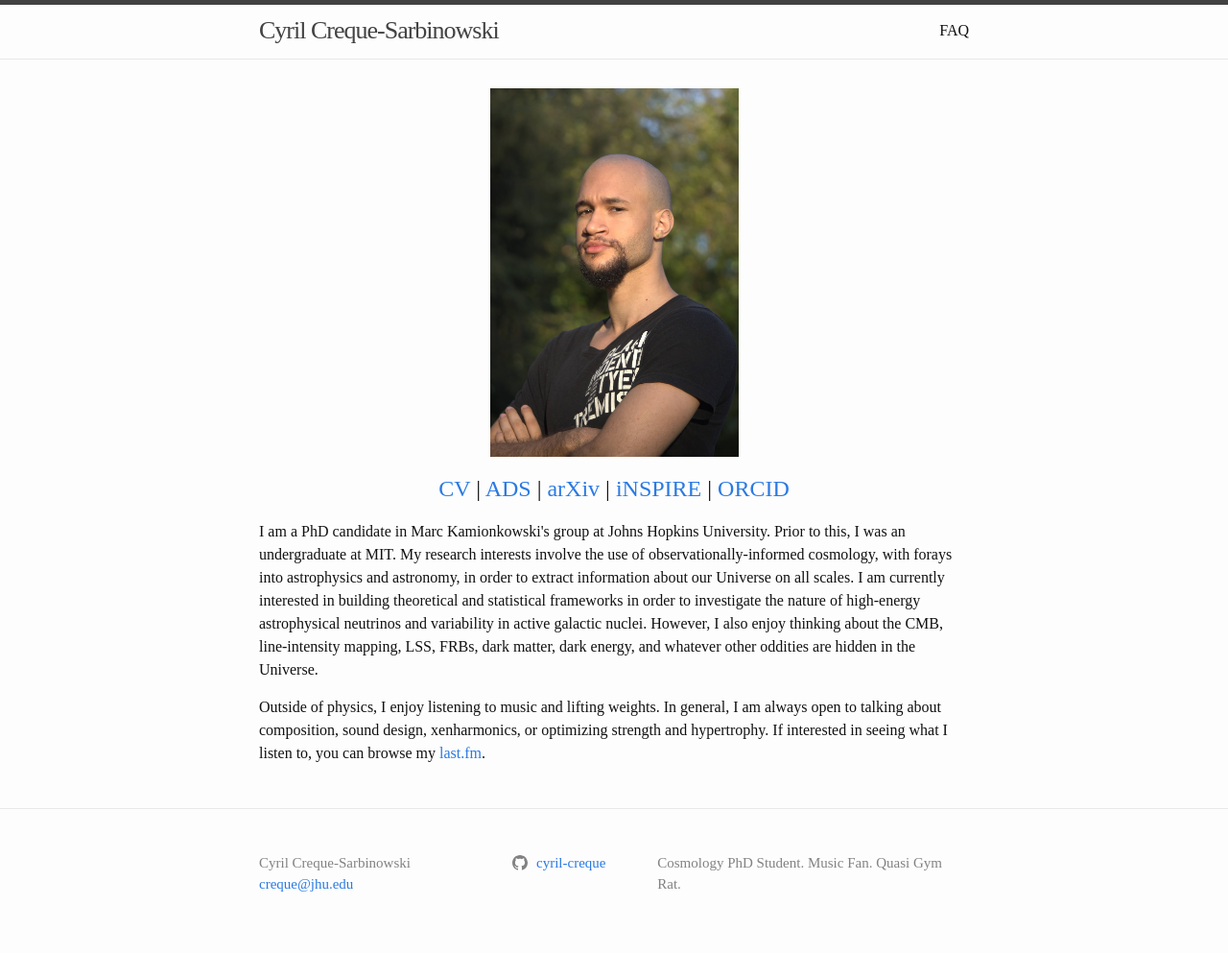
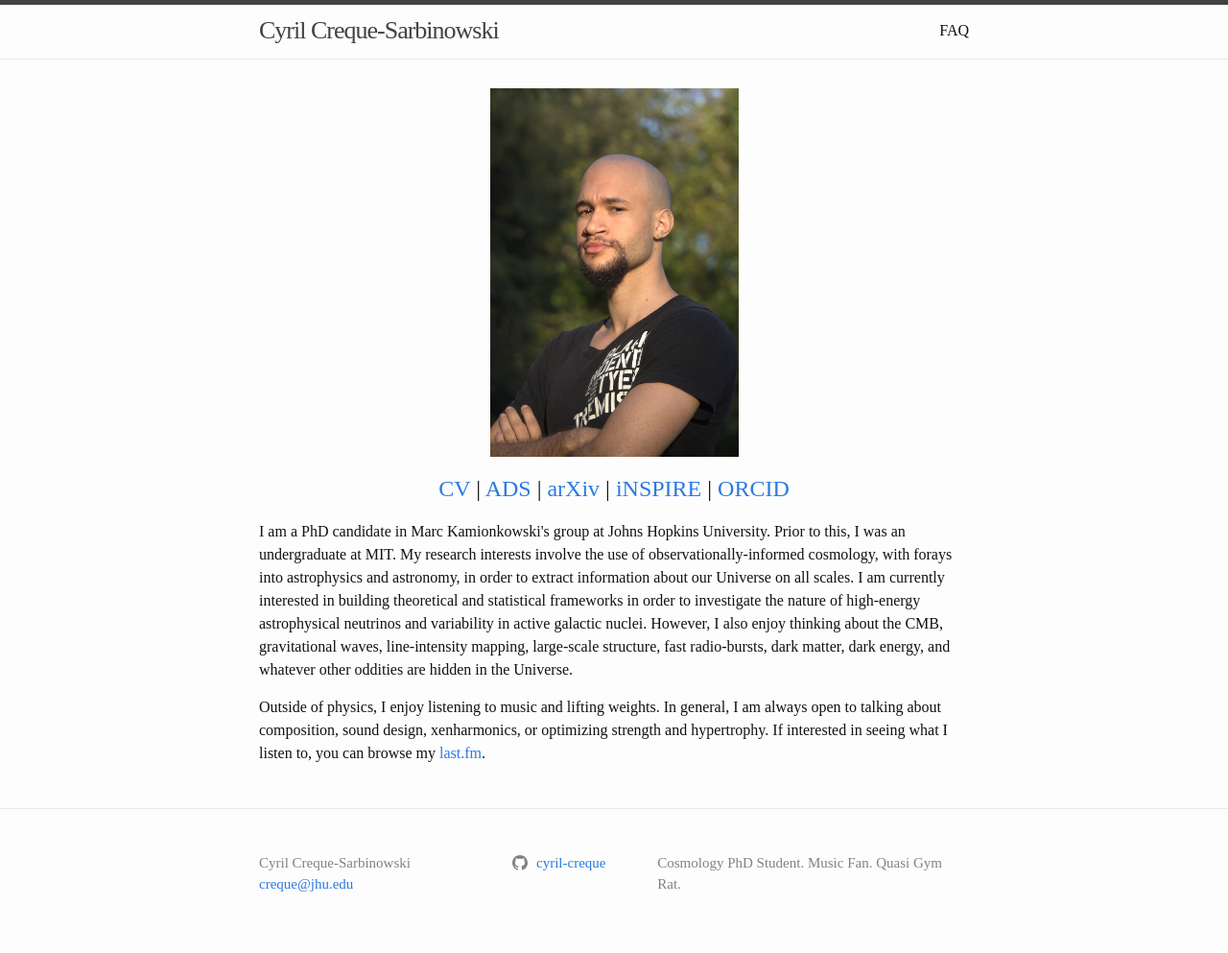
Before and after one commit to cyril-creque/cyril-creque.github.io, a Jekyll site: the page built from docs/index.markdown, in a window 1280 px wide. Shown: the whole page at 96% size. Built offline with Jekyll 4.4.1, drawn with Linux system fonts in a browser that asks for light colours; some web fonts are replaced.

Commit message:
More general

```diff
--- a/docs/index.markdown
+++ b/docs/index.markdown
@@ -39,7 +39,7 @@ layout: home
 </h2>
 </p>
 <p style = "font-family: Computer Modern">
-I am a PhD candidate in Marc Kamionkowski's group at Johns Hopkins University. Prior to this, I was an undergraduate at MIT. My research interests involve the use of observationally-informed cosmology, with forays into astrophysics and astronomy, in order to extract information about our Universe on all scales. I am currently interested in building theoretical and statistical frameworks in order to investigate the nature of high-energy astrophysical neutrinos and variability in active galactic nuclei. However, I also enjoy thinking about the CMB, line-intensity mapping, LSS, FRBs, dark matter, dark energy, and whatever other oddities are hidden in the Universe.
+I am a PhD candidate in Marc Kamionkowski's group at Johns Hopkins University. Prior to this, I was an undergraduate at MIT. My research interests involve the use of observationally-informed cosmology, with forays into astrophysics and astronomy, in order to extract information about our Universe on all scales. I am currently interested in building theoretical and statistical frameworks in order to investigate the nature of high-energy astrophysical neutrinos and variability in active galactic nuclei. However, I also enjoy thinking about the CMB, gravitational waves, line-intensity mapping, large-scale structure, fast radio-bursts, dark matter, dark energy, and whatever other oddities are hidden in the Universe.
 </p>
 <p style = "font-family: Computer Modern">
 Outside of physics, I enjoy listening to music and lifting weights. In general, I am always open to talking about composition, sound design, xenharmonics, or optimizing strength and hypertrophy. If interested in seeing what I listen to, you can browse my <a href = "https://last.fm/user/Cyrilcs">last.fm</a>.
```
